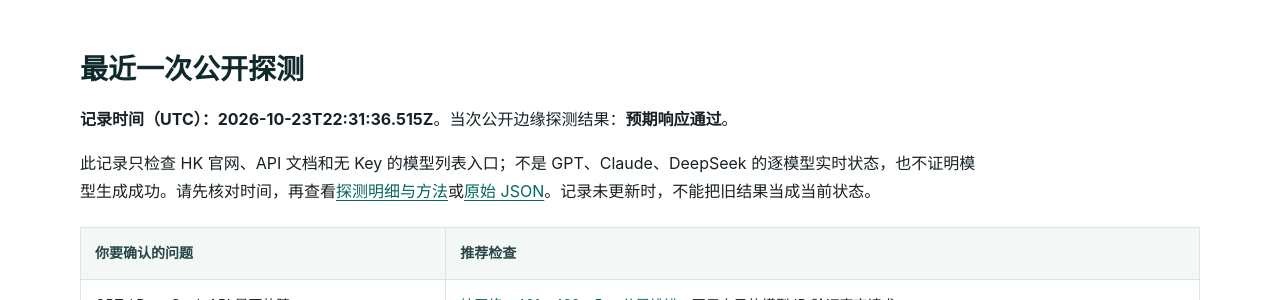
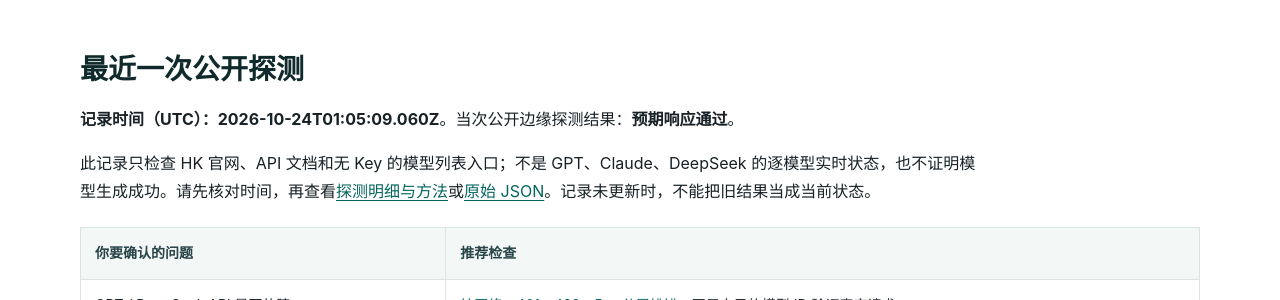
Before and after one commit to KKWANG4444/api-status, a Jekyll site: the page built from index.md, in a window 1280 px wide and 900 px high, scrolled down 364 px. Shown: the part 151-451 px from the top of the window. Built offline with Jekyll 4.4.1, drawn with Linux system fonts in a browser that asks for light colours.

Commit message:
chore: update public edge status

```diff
--- a/_data/status.json
+++ b/_data/status.json
@@ -1,7 +1,7 @@
 {
   "status": "operational",
-  "checked_at": "2026-10-23T22:31:36.515Z",
-  "duration_ms": 635,
+  "checked_at": "2026-10-24T01:05:09.060Z",
+  "duration_ms": 575,
   "overall": true,
   "components": [
     {
@@ -10,7 +10,7 @@
       "url": "https://www.aifast.hk/",
       "ok": true,
       "status": 200,
-      "elapsed_ms": 338,
+      "elapsed_ms": 527,
       "content_type": "text/html; charset=utf-8",
       "detail": "Expected public edge response"
     },
@@ -20,7 +20,7 @@
       "url": "https://api.aifast.hk/",
       "ok": true,
       "status": 200,
-      "elapsed_ms": 603,
+      "elapsed_ms": 466,
       "content_type": "text/html",
       "detail": "Expected public edge response"
     },
@@ -30,7 +30,7 @@
       "url": "https://www.aifast.hk/v1/models",
       "ok": true,
       "status": 401,
-      "elapsed_ms": 429,
+      "elapsed_ms": 528,
       "content_type": "application/json; charset=utf-8",
       "detail": "Expected public edge response"
     }
--- a/data/status.json
+++ b/data/status.json
@@ -1,7 +1,7 @@
 {
   "status": "operational",
-  "checked_at": "2026-10-23T22:31:36.515Z",
-  "duration_ms": 635,
+  "checked_at": "2026-10-24T01:05:09.060Z",
+  "duration_ms": 575,
   "overall": true,
   "components": [
     {
@@ -10,7 +10,7 @@
       "url": "https://www.aifast.hk/",
       "ok": true,
       "status": 200,
-      "elapsed_ms": 338,
+      "elapsed_ms": 527,
       "content_type": "text/html; charset=utf-8",
       "detail": "Expected public edge response"
     },
@@ -20,7 +20,7 @@
       "url": "https://api.aifast.hk/",
       "ok": true,
       "status": 200,
-      "elapsed_ms": 603,
+      "elapsed_ms": 466,
       "content_type": "text/html",
       "detail": "Expected public edge response"
     },
@@ -30,7 +30,7 @@
       "url": "https://www.aifast.hk/v1/models",
       "ok": true,
       "status": 401,
-      "elapsed_ms": 429,
+      "elapsed_ms": 528,
       "content_type": "application/json; charset=utf-8",
       "detail": "Expected public edge response"
     }
```
